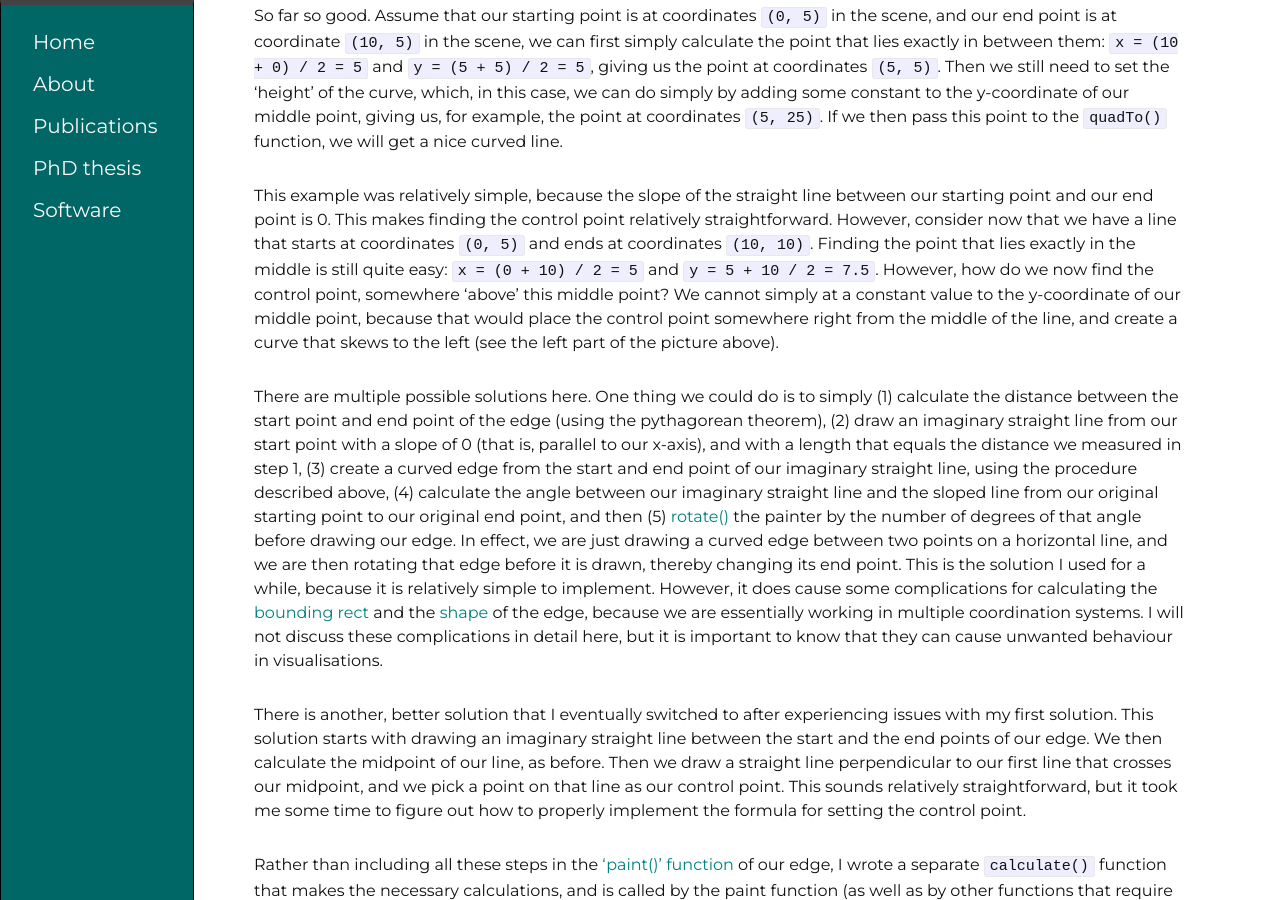
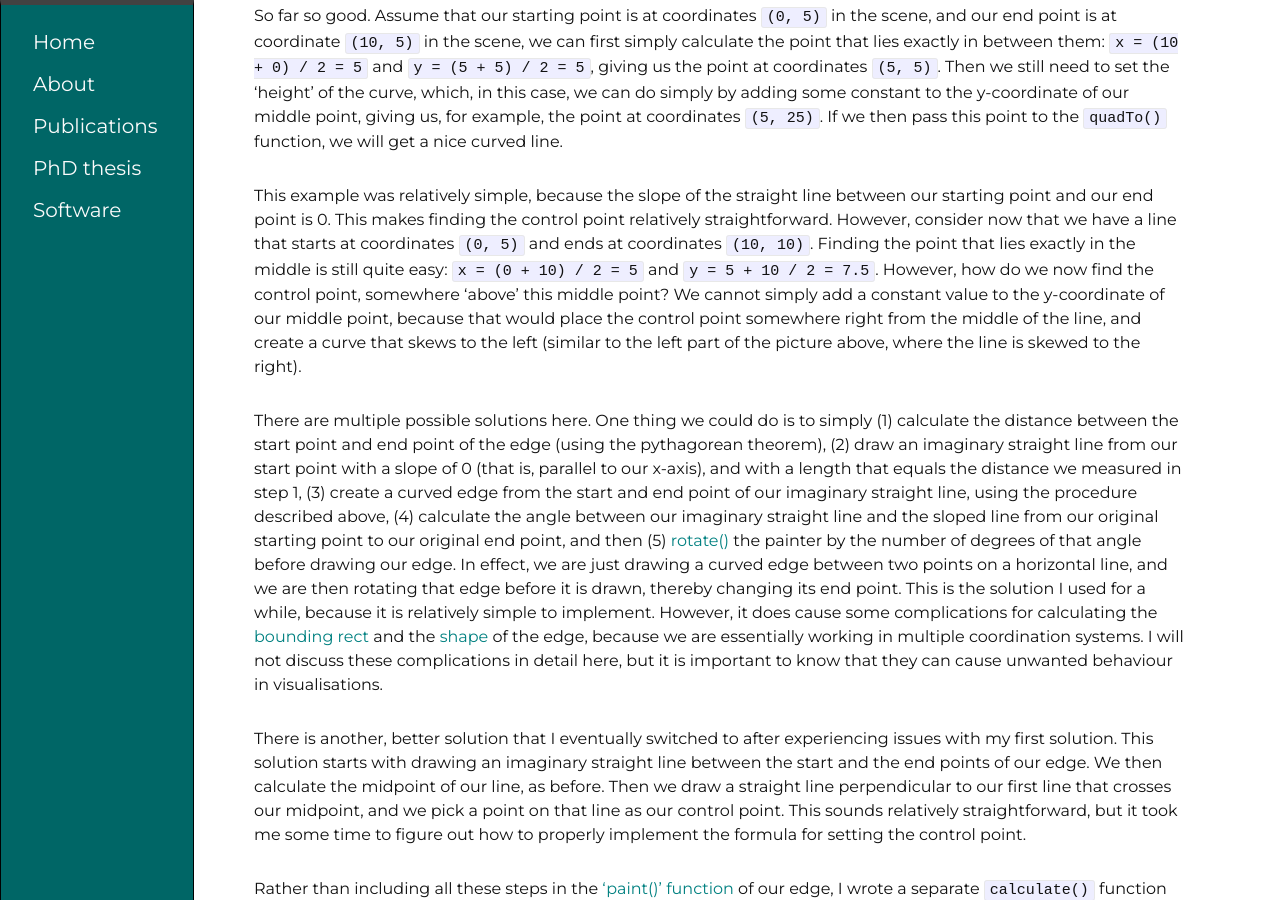
Before and after one commit to WouterSpekkink/WouterSpekkink.github.io_old, a Jekyll site: the page built from _posts/2018-09-11-drawing-parallel-edges-in-qt.md, in a window 1280 px wide and 900 px high, scrolled down 5347 px. Built offline with Jekyll 4.4.1, drawn with Linux system fonts in a browser that asks for light colours.

Commit message:
corrected some errors in my last post.

```diff
--- a/_posts/2018-09-11-drawing-parallel-edges-in-qt.md
+++ b/_posts/2018-09-11-drawing-parallel-edges-in-qt.md
@@ -97,7 +97,7 @@ So, what about this control point? Consider the image I have linked to below (fo
 
 So far so good. Assume that our starting point is at coordinates `(0, 5)` in the scene, and our end point is at coordinate `(10, 5)` in the scene, we can first simply calculate the point that lies exactly in between them: `x = (10 + 0) / 2 = 5` and `y = (5 + 5) / 2 = 5`, giving us the point at coordinates `(5, 5)`. Then we still need to set the 'height' of the curve, which, in this case, we can do simply by adding some constant to the y-coordinate of our middle point, giving us, for example, the point at coordinates `(5, 25)`. If we then pass this point to the `quadTo()` function, we will get a nice curved line.
 
-This example was relatively simple, because the slope of the straight line between our starting point and our end point is 0. This makes finding the control point relatively straightforward. However, consider now that we have a line that starts at coordinates `(0, 5)` and ends at coordinates `(10, 10)`. Finding the point that lies exactly in the middle is still quite easy: `x = (0 + 10) / 2 = 5` and `y = 5 + 10 / 2 = 7.5`. However, how do we now find the control point, somewhere 'above' this middle point? We cannot simply at a constant value to the y-coordinate of our middle point, because that would place the control point somewhere right from the middle of the line, and create a curve that skews to the left (see the left part of the picture above).
+This example was relatively simple, because the slope of the straight line between our starting point and our end point is 0. This makes finding the control point relatively straightforward. However, consider now that we have a line that starts at coordinates `(0, 5)` and ends at coordinates `(10, 10)`. Finding the point that lies exactly in the middle is still quite easy: `x = (0 + 10) / 2 = 5` and `y = 5 + 10 / 2 = 7.5`. However, how do we now find the control point, somewhere 'above' this middle point? We cannot simply add a constant value to the y-coordinate of our middle point, because that would place the control point somewhere right from the middle of the line, and create a curve that skews to the left (similar to the left part of the picture above, where the line is skewed to the right).
 
 There are multiple possible solutions here. One thing we could do is to simply (1) calculate the distance between the start point and end point of the edge (using the pythagorean theorem), (2) draw an imaginary straight line from our start point with a slope of 0 (that is, parallel to our x-axis), and with a length that equals the distance we measured in step 1, (3) create a curved edge from the start and end point of our imaginary straight line, using the procedure described above, (4) calculate the angle between our imaginary straight line and the sloped line from our original starting point to our original end point, and then (5) [rotate()][23] the painter by the number of degrees of that angle before drawing our edge. In effect, we are just drawing a curved edge between two points on a horizontal line, and we are then rotating that edge before it is drawn, thereby changing its end point. This is the solution I used for a while, because it is relatively simple to implement. However, it does cause some complications for calculating the [bounding rect][24] and the [shape][25] of the edge, because we are essentially working in multiple coordination systems. I will not discuss these complications in detail here, but it is important to know that they can cause unwanted behaviour in visualisations.
 
```
